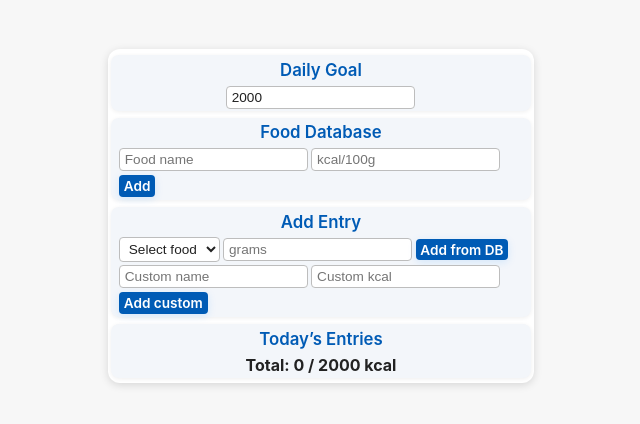
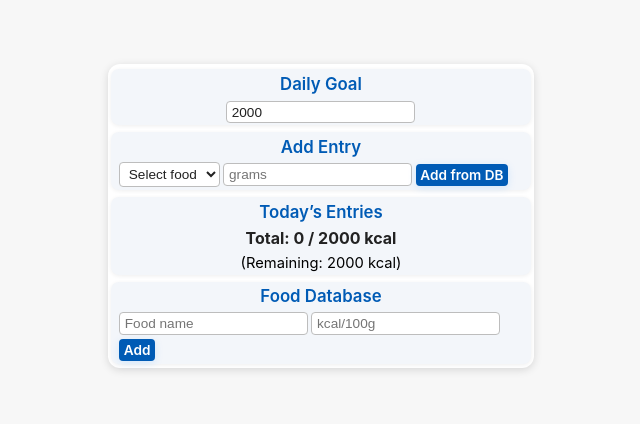
Before and after one commit to pglira/ct, a React (Vite) app: page / in a window 1280 px wide. Shown: the part 184-608 px from the top of the page, without its empty margins (319-959 px from the left). Built offline with nearby package versions, Linux system fonts and the light colour scheme.

Commit message:
feat: remove custom entry, adjust remaining kcal display (black, brackets)

```diff
--- a/src/App.tsx
+++ b/src/App.tsx
@@ -45,8 +45,6 @@ function App() {
   const [foodKcal, setFoodKcal] = useState<string>('');
   const [entryFoodId, setEntryFoodId] = useState<string>('');
   const [entryGrams, setEntryGrams] = useState<string>('');
-  const [entryCustomKcal, setEntryCustomKcal] = useState<string>('');
-  const [entryCustomName, setEntryCustomName] = useState<string>('');
   // Effects: persist state
   useEffect(() => { save('dailyLimit', dailyLimit); }, [dailyLimit]);
   useEffect(() => { save('foodDb', foodDb); }, [foodDb]);
@@ -85,15 +83,6 @@ function App() {
     setEntryFoodId('');
     setEntryGrams('');
   }
-  function addEntryCustom(): void {
-    if (!entryCustomKcal.trim() || isNaN(Number(entryCustomKcal)) || !entryCustomName.trim()) return;
-    setEntries([
-      ...entries,
-      { id: crypto.randomUUID(), name: entryCustomName.trim(), kcal: Number(entryCustomKcal) },
-    ]);
-    setEntryCustomKcal('');
-    setEntryCustomName('');
-  }
   function removeEntry(id: string): void {
     setEntries(entries.filter(e => e.id !== id));
   }
@@ -115,22 +104,6 @@ function App() {
         <input type="number" value={dailyLimit} min={0} onChange={e => setDailyLimit(Number(e.target.value))} />
       </section>
       <section>
-        <h2>Food Database</h2>
-        <div className="food-form">
-          <input placeholder="Food name" value={foodName} onChange={e => setFoodName(e.target.value)} />
-          <input placeholder="kcal/100g" type="number" value={foodKcal} onChange={e => setFoodKcal(e.target.value)} />
-          <button onClick={addFood}>Add</button>
-        </div>
-        <ul>
-          {sortedFoodDb.map(f => (
-            <li key={f.id}>
-              {f.name} ({f.kcalPer100g} kcal/100g)
-              <button onClick={() => removeFood(f.id)}>Remove</button>
-            </li>
-          ))}
-        </ul>
-      </section>
-      <section>
         <h2>Add Entry</h2>
         <div className="entry-form">
           <select value={entryFoodId} onChange={e => setEntryFoodId(e.target.value)}>
@@ -141,11 +114,6 @@ function App() {
           </select>
           <input placeholder="grams" type="number" value={entryGrams} onChange={e => setEntryGrams(e.target.value)} />
           <button onClick={addEntryFromDb}>Add from DB</button>
-        </div>
-        <div className="entry-form">
-          <input placeholder="Custom name" value={entryCustomName} onChange={e => setEntryCustomName(e.target.value)} />
-          <input placeholder="Custom kcal" type="number" value={entryCustomKcal} onChange={e => setEntryCustomKcal(e.target.value)} />
-          <button onClick={addEntryCustom}>Add custom</button>
         </div>
       </section>
       <section>
@@ -168,7 +136,26 @@ function App() {
         <div className={overLimit ? 'over' : ''}>
           <strong>Total: {totalKcal} / {dailyLimit} kcal</strong>
           {overLimit && <span> (Over limit!)</span>}
+          <div style={{ fontSize: '0.92em', color: '#000', marginTop: '0.1em' }}>
+            (Remaining: {Math.max(0, dailyLimit - totalKcal)} kcal)
+          </div>
         </div>
+      </section>
+      <section>
+        <h2>Food Database</h2>
+        <div className="food-form">
+          <input placeholder="Food name" value={foodName} onChange={e => setFoodName(e.target.value)} />
+          <input placeholder="kcal/100g" type="number" value={foodKcal} onChange={e => setFoodKcal(e.target.value)} />
+          <button onClick={addFood}>Add</button>
+        </div>
+        <ul>
+          {sortedFoodDb.map(f => (
+            <li key={f.id}>
+              {f.name} ({f.kcalPer100g} kcal/100g)
+              <button onClick={() => removeFood(f.id)}>Remove</button>
+            </li>
+          ))}
+        </ul>
       </section>
     </div>
   );
```
